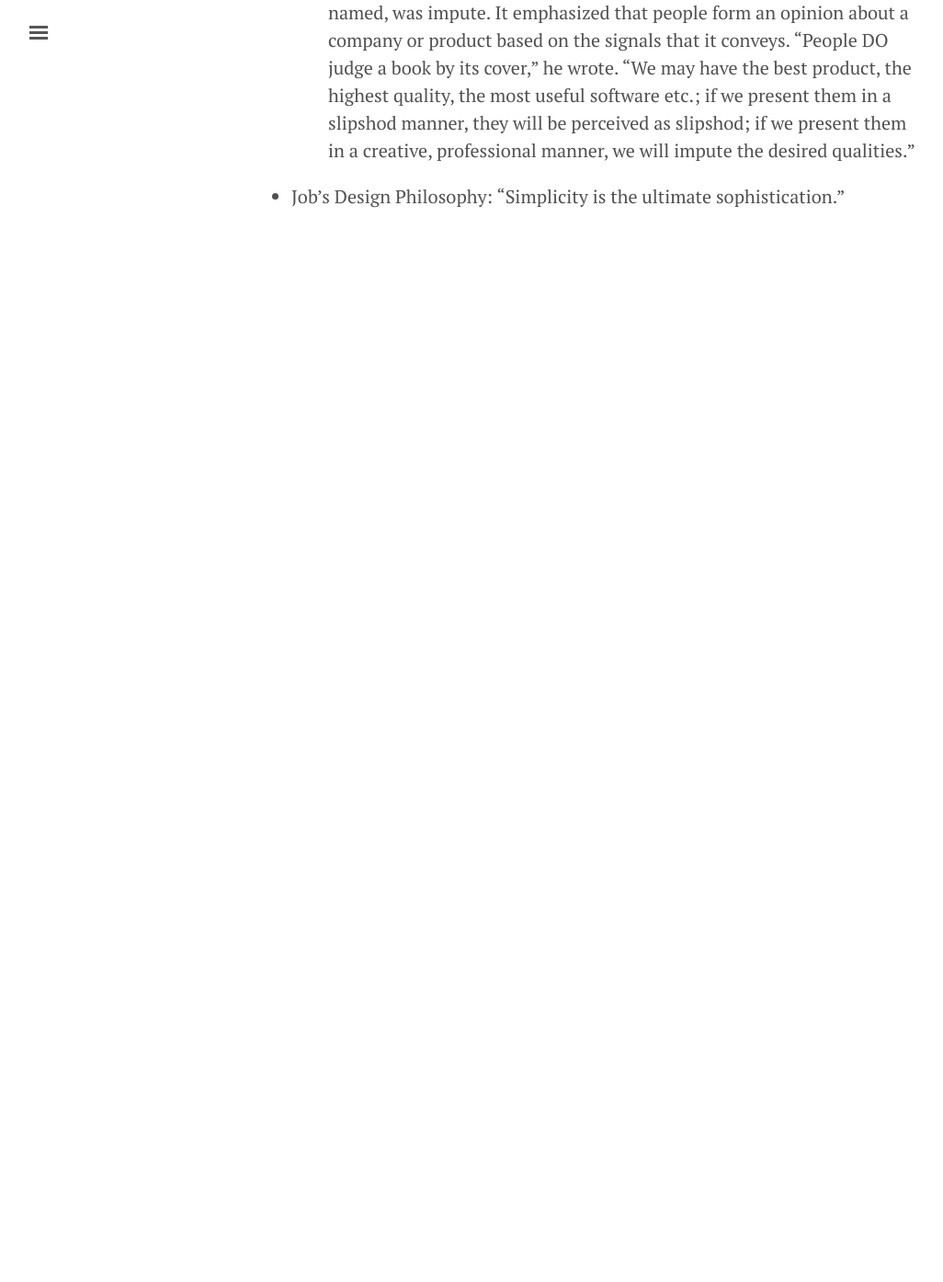
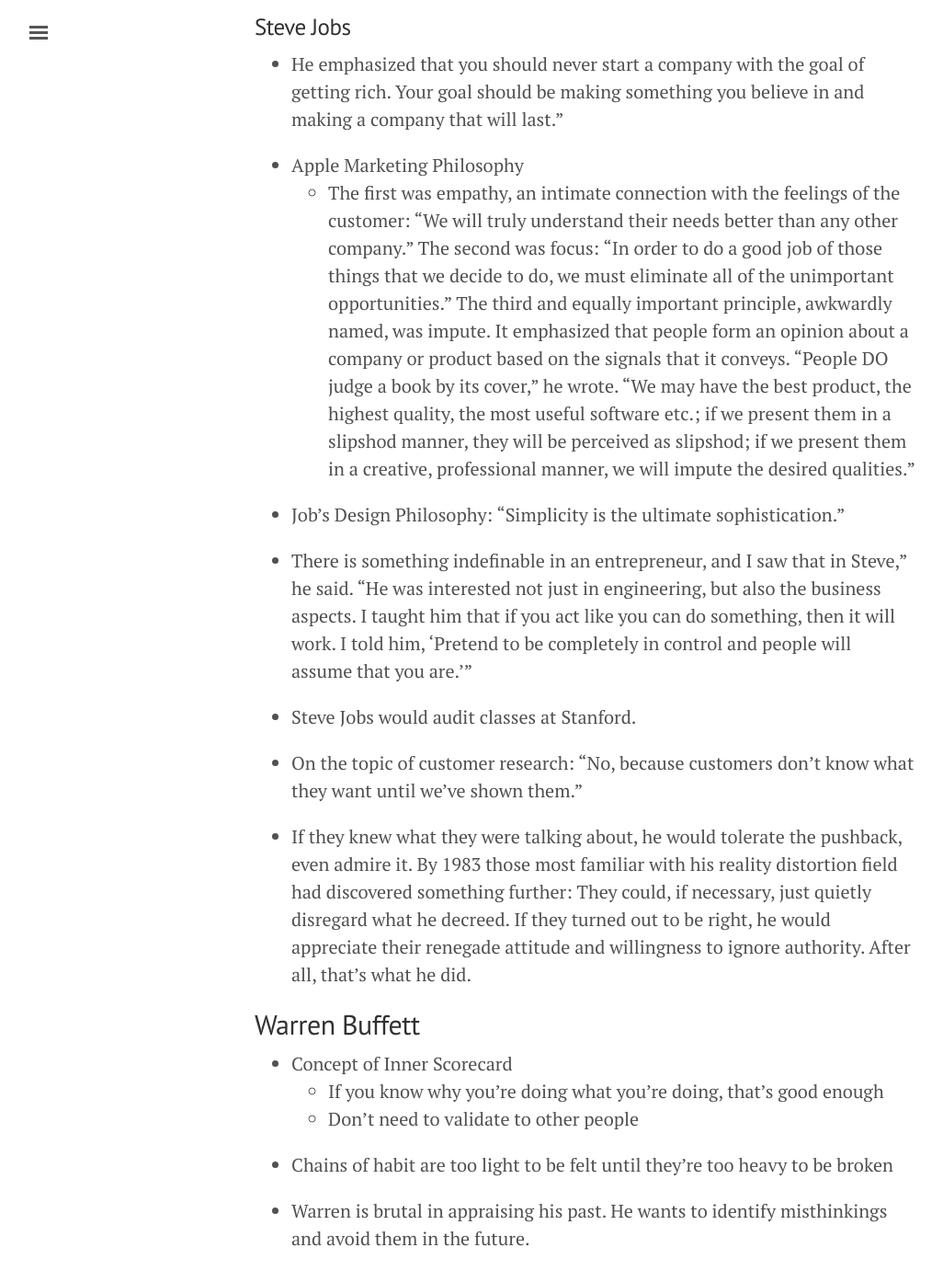
Before and after one commit to bjchia/bjchia.github.io, a Jekyll site: the page built from philosophies.md, in a window 1280 px wide and 1400 px high, scrolled down 1148 px. Shown: the top 1394 px of the window at 92% size, without its empty margins (3-1029 px from the left). Built offline with Jekyll 4.4.1, drawn with Linux system fonts in a browser that asks for light colours; before the commit the page ends 1457 px from its top, so only the background shows below that; some of the changed text lies outside the part shown.

Commit message:
added stuff into philosophies

```diff
--- a/philosophies.md
+++ b/philosophies.md
@@ -8,6 +8,8 @@
 > Larry Page
 >> I don't we're doing a good job as a society deciding what things are really important to do. I think we're just not educating people in this kind of general way. You should have a pretty broad engineering and scientific background. You should have some leaderhsip training and a bit of MBA training or knowledge of how to run things, organize stuff, and raise money. I don't think most people are doing that, and it's a big problem. Engineers are usually trained in a very fixed area. When you're able to think about all of these disciplines together, you kind of think differently and can dream of much crazier things and how they might work. That's how we make progress.
 
+* Musk realized he could tap into their stores of knowledge. He would trap an engineer in the SpaceX factory and set to work grilling him about a type of valve or specialized material. “I thought at first that he was challenging me to see if I knew my stuff,” said Kevin Brogan, one of the early engineers. “Then I realized he was trying to learn things. He would quiz you until he learned ninety percent of what you know.” **People who have spent significant time with Musk will attest to his abilities to absorb incredible quantities of information with near-flawless recall.** It’s one of his most impressive and intimidating skills and seems to work just as well in the present day as it did when he was a **child vacuuming books into his brain.**
+
 ### Steve Jobs
 
 * He emphasized that you should never start a company with the goal of getting rich. Your goal should be making something you believe in and making a company that will last.”
@@ -16,3 +18,21 @@
 	- The first was empathy, an intimate connection with the feelings of the customer: “We will truly understand their needs better than any other company.” The second was focus: “In order to do a good job of those things that we decide to do, we must eliminate all of the unimportant opportunities.” The third and equally important principle, awkwardly named, was impute. It emphasized that people form an opinion about a company or product based on the signals that it conveys. “People DO judge a book by its cover,” he wrote. “We may have the best product, the highest quality, the most useful software etc.; if we present them in a slipshod manner, they will be perceived as slipshod; if we present them in a creative, professional manner, we will impute the desired qualities.”
 
 * Job's Design Philosophy: “Simplicity is the ultimate sophistication.”
+
+* There is something indefinable in an entrepreneur, and I saw that in Steve,” he said. “He was interested not just in engineering, but also the business aspects. I taught him that if you act like you can do something, then it will work. I told him, ‘Pretend to be completely in control and people will assume that you are.’”
+
+* Steve Jobs would audit classes at Stanford.
+
+* On the topic of customer research: "No, because customers don’t know what they want until we’ve shown them.”
+
+* If they knew what they were talking about, he would tolerate the pushback, even admire it. By 1983 those most familiar with his reality distortion field had discovered something further: They could, if necessary, just quietly disregard what he decreed. If they turned out to be right, he would appreciate their renegade attitude and willingness to ignore authority. After all, that’s what he did.
+
+## Warren Buffett
+
+* Concept of Inner Scorecard
+	- If you know why you're doing what you're doing, that's good enough
+	- Don't need to validate to other people
+
+* Chains of habit are too light to be felt until they're too heavy to be broken
+
+* Warren is brutal in appraising his past. He wants to identify misthinkings and avoid them in the future.
```
Also changed, not shown: _posts/2016-09-25-fall-quarter-expectations.md (+1 -1 lines).
